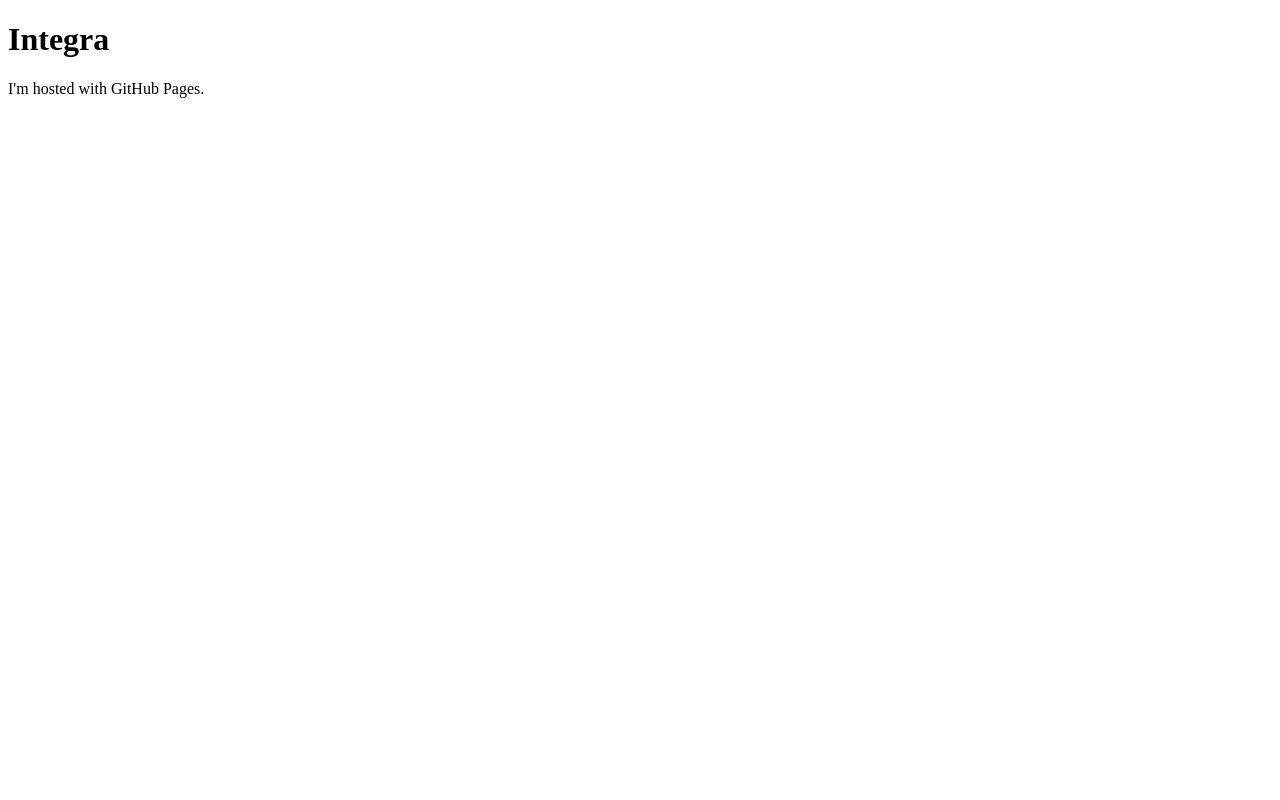
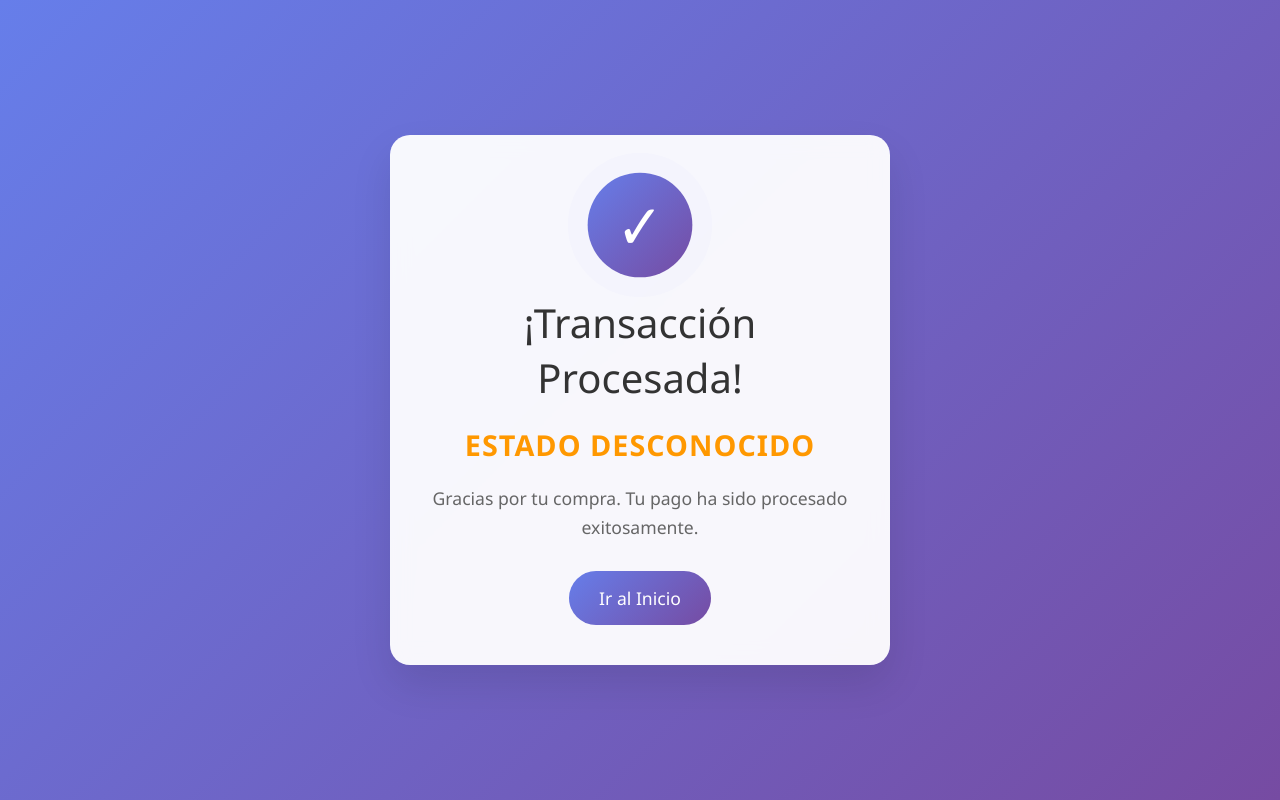
Before and after one commit to ardelacruz/ardelacruz.github.io, a plain HTML site: page index.html in a window 1280 px wide. Drawn offline with Linux system fonts and the light colour scheme.

Commit message:
Update index.html

```diff
--- a/index.html
+++ b/index.html
@@ -1,7 +1,185 @@
 <!DOCTYPE html>
-<html>
+<html lang="es">
+<head>
+    <meta charset="UTF-8">
+    <meta name="viewport" content="width=device-width, initial-scale=1.0">
+    <title>Estado de Pago</title>
+    <style>
+        * {
+            margin: 0;
+            padding: 0;
+            box-sizing: border-box;
+        }
+
+        body {
+            font-family: 'Segoe UI', Tahoma, Geneva, Verdana, sans-serif;
+            background: linear-gradient(135deg, #667eea 0%, #764ba2 100%);
+            min-height: 100vh;
+            display: flex;
+            align-items: center;
+            justify-content: center;
+        }
+
+        .container {
+            background: rgba(255, 255, 255, 0.95);
+            backdrop-filter: blur(10px);
+            border-radius: 20px;
+            padding: 40px;
+            text-align: center;
+            box-shadow: 0 20px 40px rgba(0, 0, 0, 0.1);
+            max-width: 90%;
+            width: 500px;
+            animation: fadeIn 0.8s ease-out;
+        }
+
+        .icon {
+            width: 100px;
+            height: 100px;
+            margin: 0 auto 20px;
+            background: linear-gradient(135deg, #667eea 0%, #764ba2 100%);
+            border-radius: 50%;
+            display: flex;
+            align-items: center;
+            justify-content: center;
+            animation: pulse 2s infinite;
+        }
+
+        .checkmark {
+            color: white;
+            font-size: 60px;
+            font-weight: bold;
+        }
+
+        h1 {
+            color: #333;
+            margin-bottom: 15px;
+            font-size: 2.5em;
+            font-weight: 300;
+        }
+
+        .status-text {
+            color: #667eea;
+            font-size: 1.8em;
+            font-weight: 600;
+            margin: 20px 0;
+            text-transform: uppercase;
+            letter-spacing: 1px;
+        }
+
+        .message {
+            color: #666;
+            font-size: 1.1em;
+            line-height: 1.6;
+            margin-bottom: 30px;
+        }
+
+        .btn {
+            background: linear-gradient(135deg, #667eea 0%, #764ba2 100%);
+            color: white;
+            border: none;
+            padding: 15px 30px;
+            border-radius: 50px;
+            font-size: 1.1em;
+            cursor: pointer;
+            transition: all 0.3s ease;
+            text-decoration: none;
+            display: inline-block;
+            font-weight: 500;
+        }
+
+        .btn:hover {
+            transform: translateY(-2px);
+            box-shadow: 0 10px 20px rgba(0, 0, 0, 0.2);
+        }
+
+        @keyframes fadeIn {
+            from {
+                opacity: 0;
+                transform: translateY(-30px);
+            }
+            to {
+                opacity: 1;
+                transform: translateY(0);
+            }
+        }
+
+        @keyframes pulse {
+            0% {
+                transform: scale(1);
+                box-shadow: 0 0 0 0 rgba(102, 126, 234, 0.4);
+            }
+            70% {
+                transform: scale(1.05);
+                box-shadow: 0 0 0 20px rgba(102, 126, 234, 0);
+            }
+            100% {
+                transform: scale(1);
+                box-shadow: 0 0 0 0 rgba(102, 126, 234, 0);
+            }
+        }
+
+        @media (max-width: 600px) {
+            .container {
+                padding: 30px 20px;
+            }
+
+            h1 {
+                font-size: 2em;
+            }
+
+            .status-text {
+                font-size: 1.4em;
+            }
+        }
+    </style>
+</head>
 <body>
-<h1>Integra</h1>
-<p>I'm hosted with GitHub Pages.</p>
+    <div class="container">
+        <div class="icon">
+            <div class="checkmark">✓</div>
+        </div>
+
+        <h1>¡Transacción Procesada!</h1>
+
+        <div class="status-text" id="statusMessage">
+            Procesando...
+        </div>
+
+        <p class="message">
+            Gracias por tu compra. Tu pago ha sido procesado exitosamente.
+        </p>
+
+        <a href="#" class="btn" id="actionButton">Continuar</a>
+    </div>
+
+    <script>
+        // Función para obtener parámetros de la URL
+        function getUrlParameter(name) {
+            name = name.replace(/[\[]/, '\\[').replace(/[\]]/, '\\]');
+            var regex = new RegExp('[\\?&]' + name + '=([^&#]*)');
+            var results = regex.exec(window.location.href);
+            return results === null ? '' : decodeURIComponent(results[1].replace(/\+/g, ' '));
+        }
+
+        // Obtener el parámetro 'status' de la URL
+        var status = getUrlParameter('status');
+        var statusElement = document.getElementById('statusMessage');
+        var buttonElement = document.getElementById('actionButton');
+
+        // Verificar si el parámetro es 'pago completado'
+        if (status.toLowerCase() === 'pago completado') {
+            statusElement.textContent = 'Pago Completado';
+            statusElement.style.color = '#4CAF50';
+        } else if (status) {
+            statusElement.textContent = status;
+        } else {
+            statusElement.textContent = 'Estado Desconocido';
+            statusElement.style.color = '#FF9800';
+        }
+
+        // Puedes personalizar el botón de acción
+        buttonElement.href = '/'; // Redirige a la página principal
+        buttonElement.textContent = 'Ir al Inicio';
+    </script>
 </body>
 </html>
```
